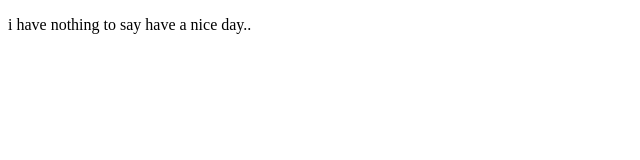
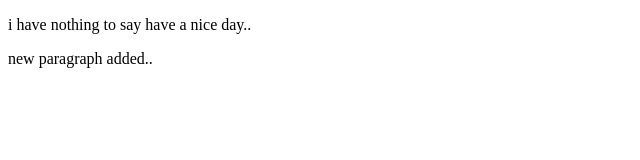
Before and after one commit to punitdiwan/rebase-strategies, a plain HTML site: page rebase-merging-strategy/index.html in a window 1280 px wide. Shown: the whole page, without its empty margins (0-640 px from the left). Drawn offline with Linux system fonts and the light colour scheme.

Commit message:
new para added

```diff
--- a/rebase-merging-strategy/index.html
+++ b/rebase-merging-strategy/index.html
@@ -11,6 +11,6 @@
     <p>
         i have nothing to say have a nice day..
     </p>
-
+    <p>new paragraph added..</p>
 </body>
 </html>
```
